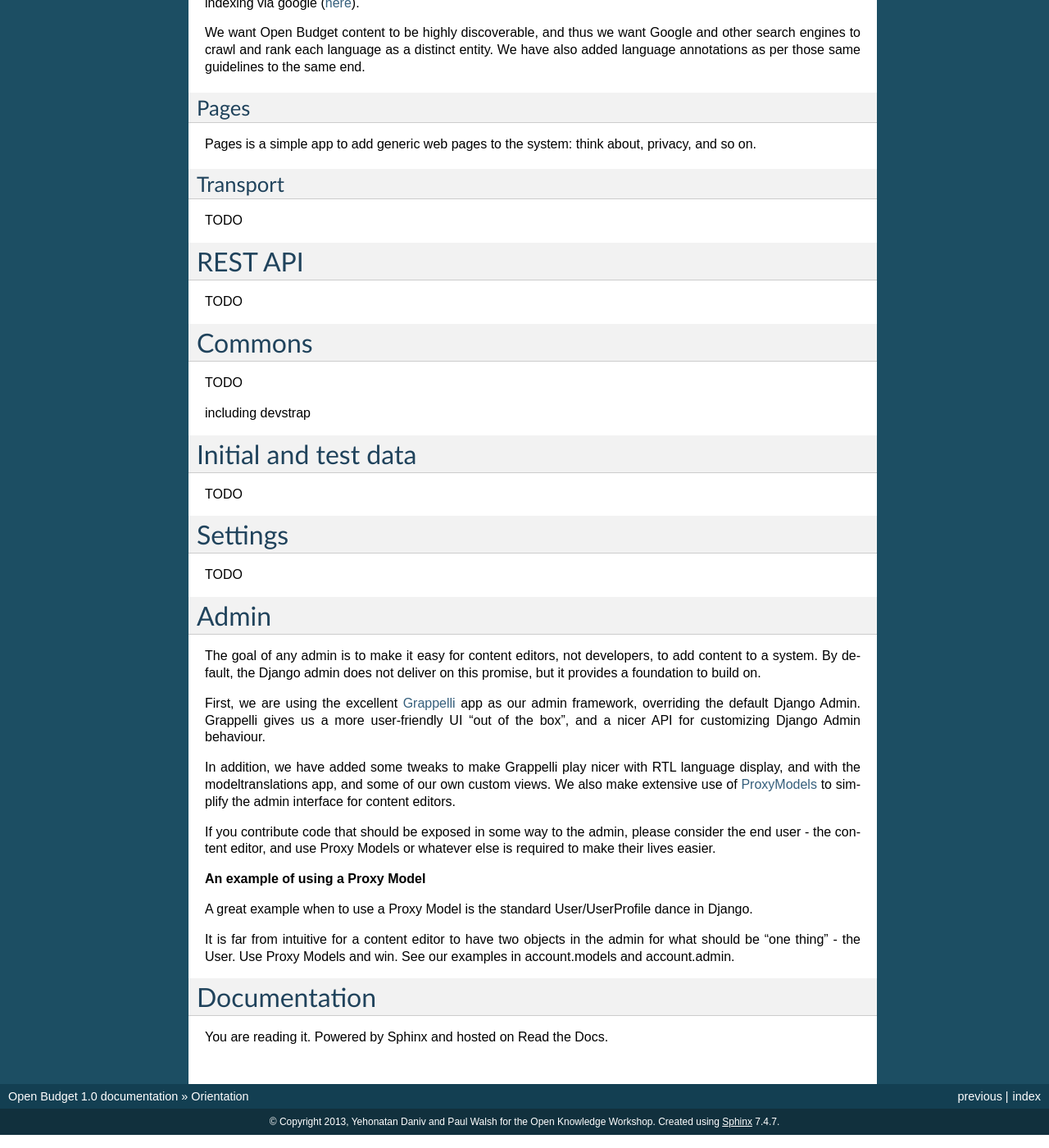
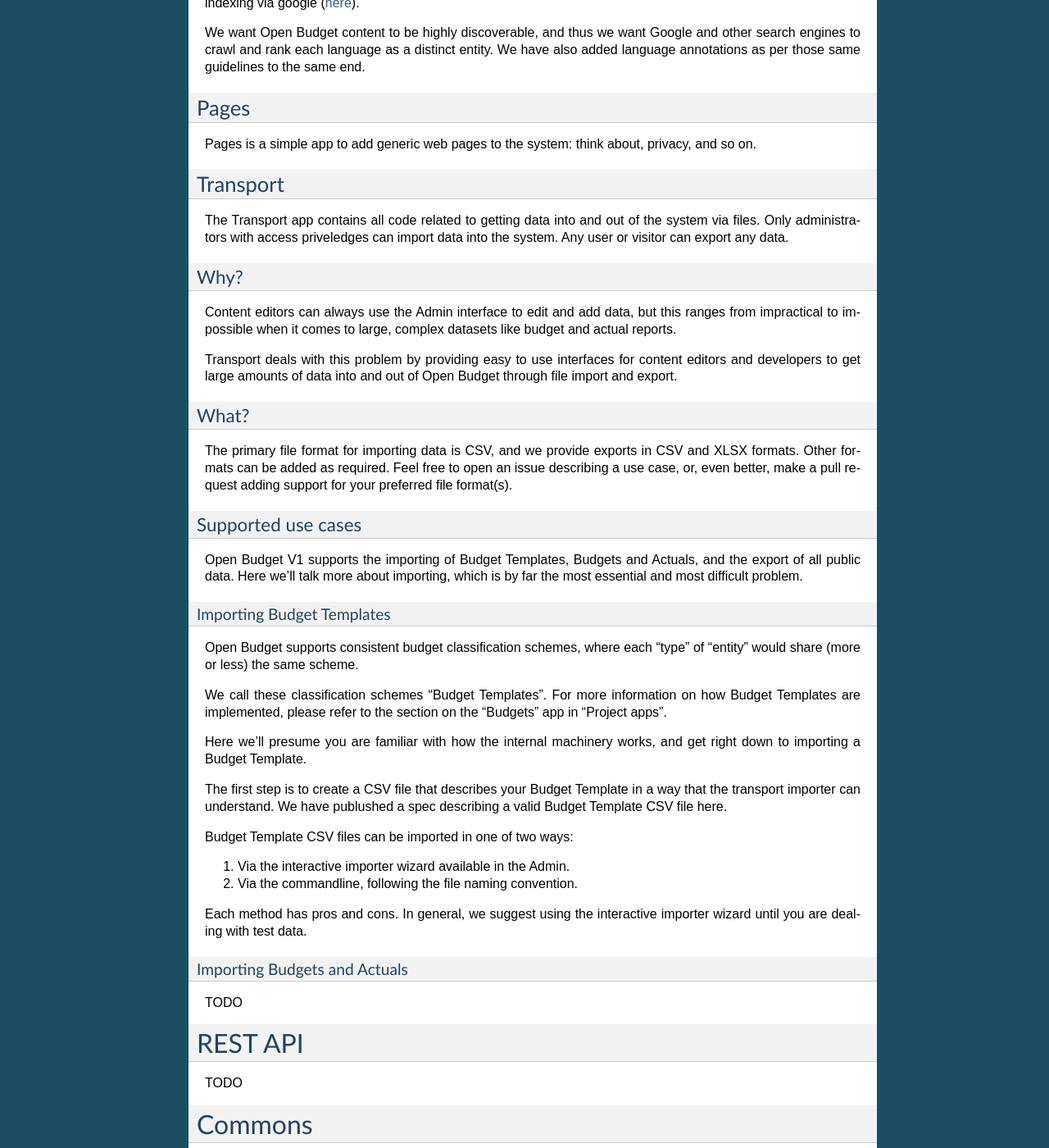
Before and after one commit to pwalsh/openbudgets, a Sphinx documentation site: the page built from docs/guide/index.rst, in a window 1280 px wide and 1400 px high, scrolled down 2018 px. Shown: the whole window at 82% size. Built offline with Sphinx 7.4.7, drawn with Linux system fonts in a browser that asks for light colours; some of the changed text lies outside the part shown.

Commit message:
More docs flesh

```diff
--- a/docs/guide/index.rst
+++ b/docs/guide/index.rst
@@ -115,6 +115,49 @@
 Transport
 ---------
 
+The Transport app contains all code related to getting data into and out of the system via files. Only administrators with access priveledges can import data into the system. Any user or visitor can export any data.
+
+Why?
+~~~~
+
+Content editors can always use the Admin interface to edit and add data, but this ranges from impractical to impossible when it comes to large, complex datasets like budget and actual reports.
+
+Transport deals with this problem by providing easy to use interfaces for content editors and developers to get large amounts of data into and out of Open Budget through file import and export.
+
+What?
+~~~~~
+
+The primary file format for importing data is CSV, and we provide exports in CSV and XLSX formats. Other formats can be added as required. Feel free to open an issue describing a use case, or, even better, make a pull request adding support for your preferred file format(s).
+
+Supported use cases
+~~~~~~~~~~~~~~~~~~~
+
+Open Budget V1 supports the importing of Budget Templates, Budgets and Actuals, and the export of all public data. Here we'll talk more about importing, which is by far the most essential and most difficult problem.
+
+Importing Budget Templates
+++++++++++++++++++++++++++
+
+Open Budget supports consistent budget classification schemes, where each "type" of "entity" would share (more or less) the same scheme.
+
+We call these classification schemes "Budget Templates". For more information on how Budget Templates are implemented, please refer to the section on the "Budgets" app in "Project apps".
+
+Here we'll presume you are familiar with how the internal machinery works, and get right down to importing a Budget Template.
+
+The first step is to create a CSV file that describes your Budget Template in a way that the transport importer can understand. We have publushed a spec describing a valid Budget Template CSV file here.
+
+Budget Template CSV files can be imported in one of two ways:
+
+1. Via the interactive importer wizard available in the Admin.
+
+2. Via the commandline, following the file naming convention.
+
+Each method has pros and cons. In general, we suggest using the interactive importer wizard until you are dealing with test data.
+
+
+
+Importing Budgets and Actuals
++++++++++++++++++++++++++++++
+
 TODO
 
 REST API
```
Also changed, not shown: docs/index.rst (+9 -0 lines), docs/specs/index.rst (added, +9 -0 lines).
